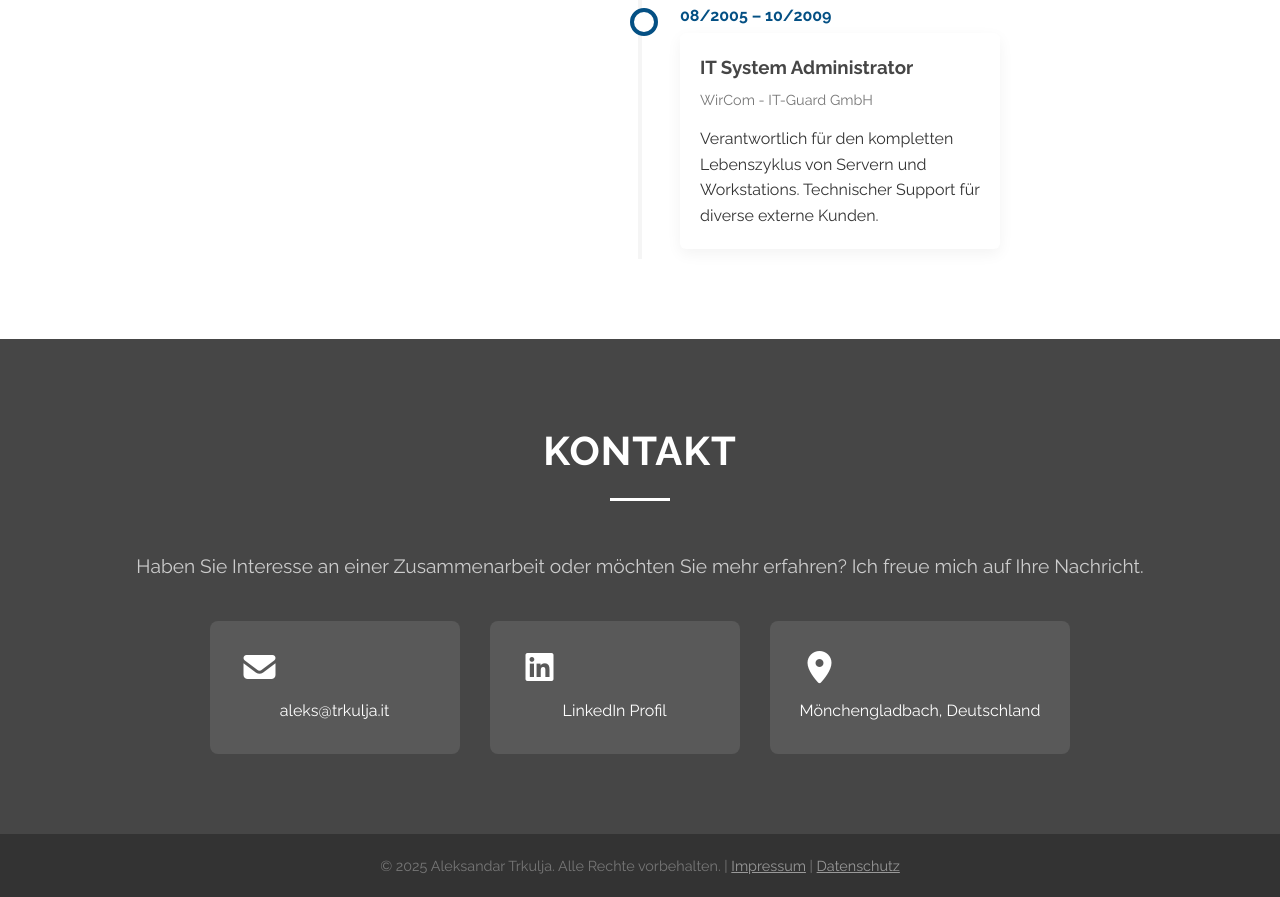
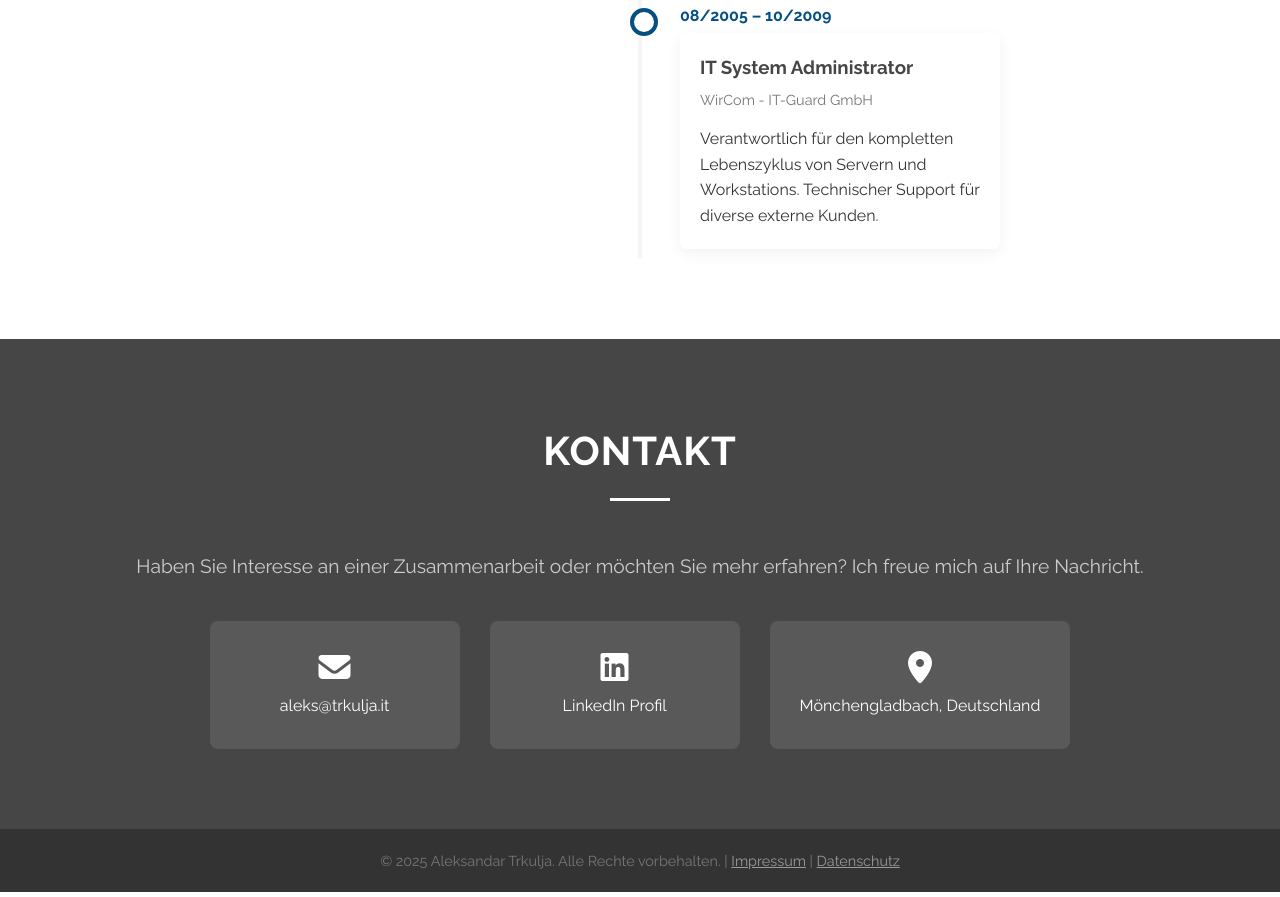
Before and after one commit to obmotum/obmotum.github.io, a plain HTML site: page website/index.html in a window 1280 px wide. Shown: the part 3418-4315 px from the top of the page. Drawn offline with Linux system fonts and the light colour scheme.

Commit message:
Update contact card styles for improved layout and alignment

```diff
--- a/website/style.css
+++ b/website/style.css
@@ -421,6 +421,10 @@ ul {
     min-width: 250px;
     transition: background 0.3s;
     color: var(--white);
+    display: flex;
+    flex-direction: column;
+    align-items: center;
+    justify-content: center;
 }
 
 .contact-card:hover {
@@ -429,8 +433,7 @@ ul {
 
 .contact-card i {
     font-size: 2rem;
-    margin-bottom: 15px;
-    display: block;
+    margin-bottom: 10px;
 }
 
 /* Language Switcher */
```
